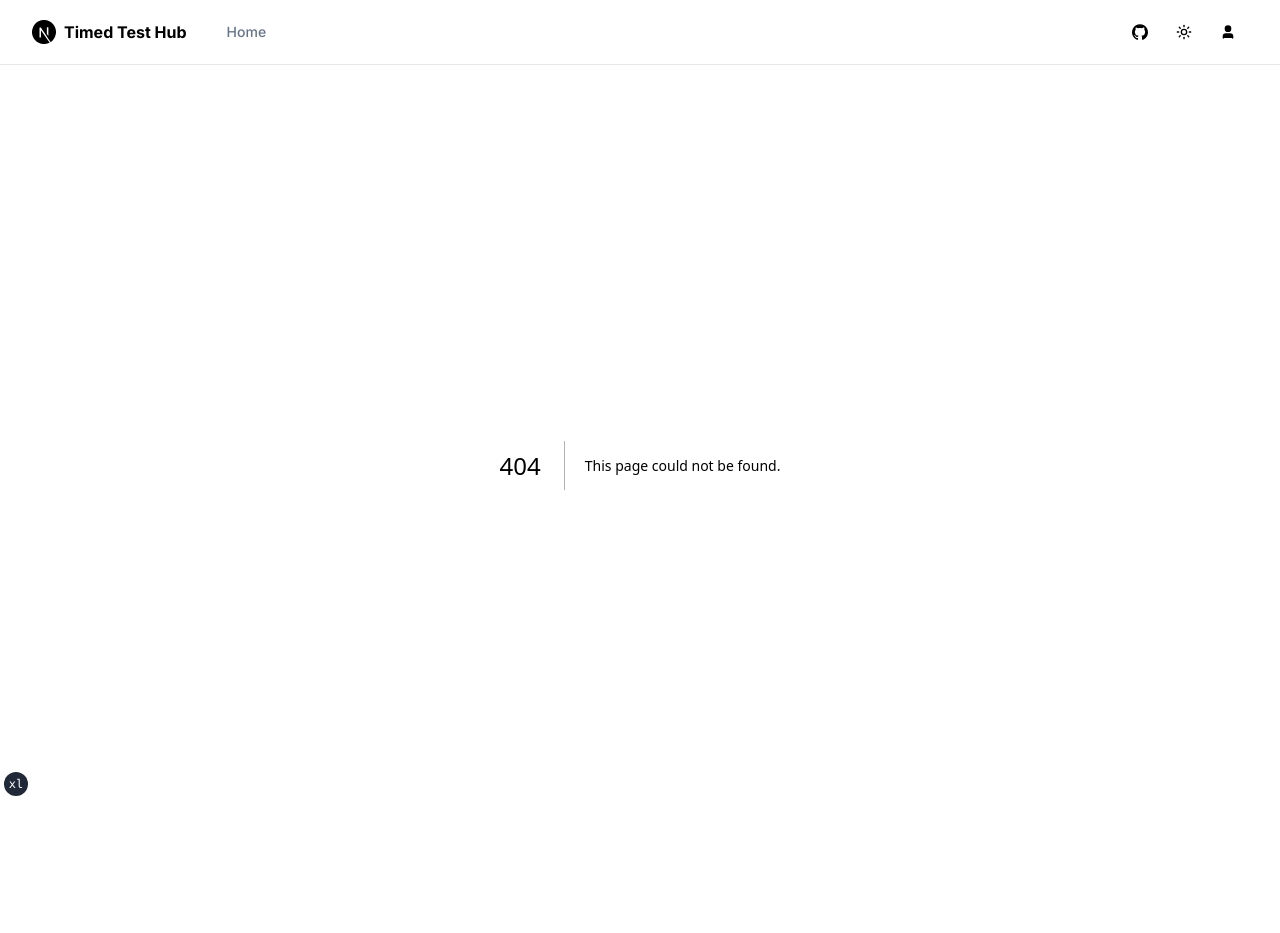
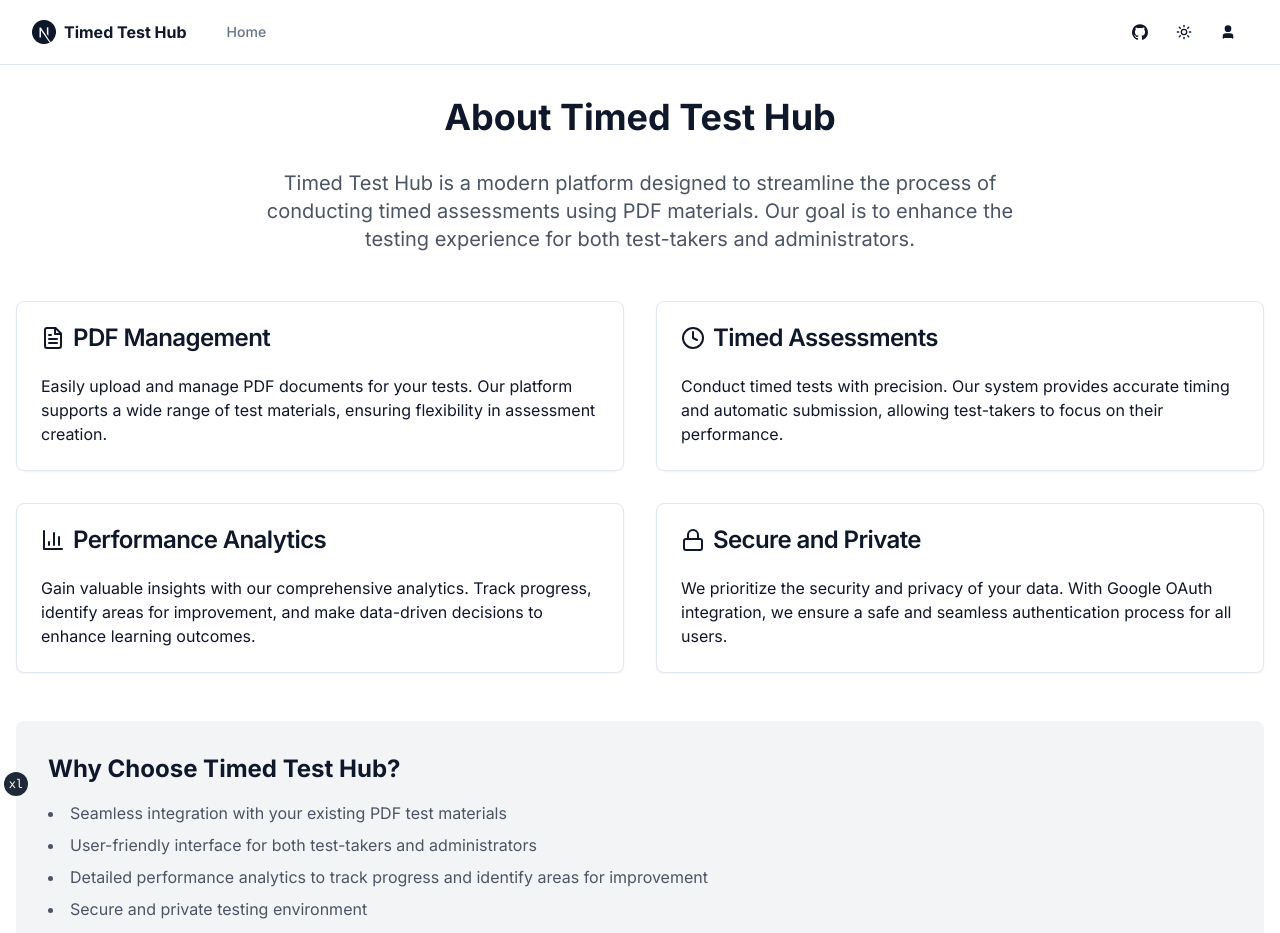
Before and after one commit to shubs-code/Timed-Test-Hub, a Next.js app: page /about in a window 1280 px wide. Before the commit this address had no page. Shown: the top 933 px of the page. Before the commit the page ends 865 px from the top, so only its background shows below. Built offline with nearby package versions, Linux system fonts and the light colour scheme.

Commit message:
added about page for the website

```diff
--- /dev/null
+++ b/app/about/page.tsx
@@ -0,0 +1,97 @@
+import { Card, CardContent, CardDescription, CardHeader, CardTitle } from "@/components/ui/card"
+import { Button } from "@/components/ui/button"
+import Link from "next/link"
+import { Clock, FileText, BarChart3, Lock } from 'lucide-react'
+
+export default function AboutPage() {
+  return (
+    <div className="container mx-auto px-4 py-8">
+      <h1 className="text-4xl font-bold text-center mb-8">About Timed Test Hub</h1>
+
+      <div className="max-w-3xl mx-auto text-center mb-12">
+        <p className="text-xl text-gray-600 dark:text-gray-300">
+          Timed Test Hub is a modern platform designed to streamline the process of conducting timed assessments using PDF materials. Our goal is to enhance the testing experience for both test-takers and administrators.
+        </p>
+      </div>
+
+      <div className="grid md:grid-cols-2 gap-8 mb-12">
+        <Card>
+          <CardHeader>
+            <CardTitle className="flex items-center">
+              <FileText className="mr-2" />
+              PDF Management
+            </CardTitle>
+          </CardHeader>
+          <CardContent>
+            <p>
+              Easily upload and manage PDF documents for your tests. Our platform supports a wide range of test materials, ensuring flexibility in assessment creation.
+            </p>
+          </CardContent>
+        </Card>
+
+        <Card>
+          <CardHeader>
+            <CardTitle className="flex items-center">
+              <Clock className="mr-2" />
+              Timed Assessments
+            </CardTitle>
+          </CardHeader>
+          <CardContent>
+            <p>
+              Conduct timed tests with precision. Our system provides accurate timing and automatic submission, allowing test-takers to focus on their performance.
+            </p>
+          </CardContent>
+        </Card>
+
+        <Card>
+          <CardHeader>
+            <CardTitle className="flex items-center">
+              <BarChart3 className="mr-2" />
+              Performance Analytics
+            </CardTitle>
+          </CardHeader>
+          <CardContent>
+            <p>
+              Gain valuable insights with our comprehensive analytics. Track progress, identify areas for improvement, and make data-driven decisions to enhance learning outcomes.
+            </p>
+          </CardContent>
+        </Card>
+
+        <Card>
+          <CardHeader>
+            <CardTitle className="flex items-center">
+              <Lock className="mr-2" />
+              Secure and Private
+            </CardTitle>
+          </CardHeader>
+          <CardContent>
+            <p>
+              We prioritize the security and privacy of your data. With Google OAuth integration, we ensure a safe and seamless authentication process for all users.
+            </p>
+          </CardContent>
+        </Card>
+      </div>
+
+      <div className="bg-gray-100 dark:bg-gray-800 rounded-lg p-8 mb-12">
+        <h2 className="text-2xl font-bold mb-4">Why Choose Timed Test Hub?</h2>
+        <ul className="list-disc list-inside space-y-2 text-gray-600 dark:text-gray-300">
+          <li>Seamless integration with your existing PDF test materials</li>
+          <li>User-friendly interface for both test-takers and administrators</li>
+          <li>Detailed performance analytics to track progress and identify areas for improvement</li>
+          <li>Secure and private testing environment</li>
+          <li>Flexible and adaptable for various testing scenarios</li>
+        </ul>
+      </div>
+
+      <div className="text-center">
+        <h2 className="text-2xl font-bold mb-4">Ready to Get Started?</h2>
+        <p className="mb-6 text-gray-600 dark:text-gray-300">
+          Join Timed Test Hub today and revolutionize your testing process.
+        </p>
+        <Button asChild size="lg">
+          <Link href="/test">Take a Test Now</Link>
+        </Button>
+      </div>
+    </div>
+  )
+}
--- a/app/page.tsx
+++ b/app/page.tsx
@@ -21,7 +21,7 @@ export default function Home() {
                 <Link href="/test">Take Test</Link>
               </Button>
               <Button variant="outline" asChild>
-                <Link href="/about">Learn More</Link>
+                <Link href="/about">About Us</Link>
               </Button>
             </div>
           </div>
```
